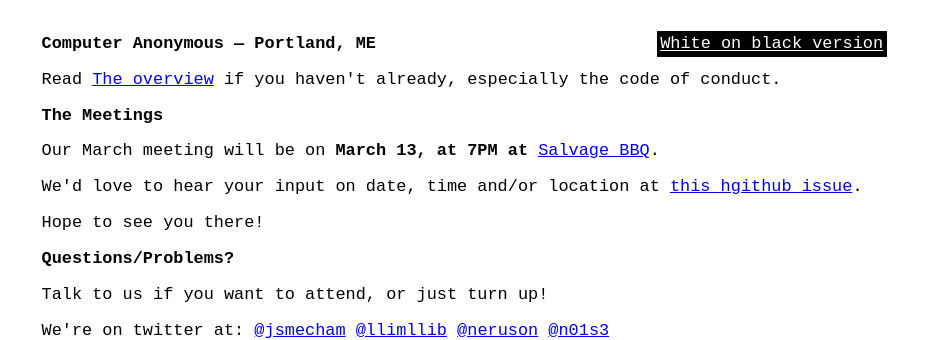
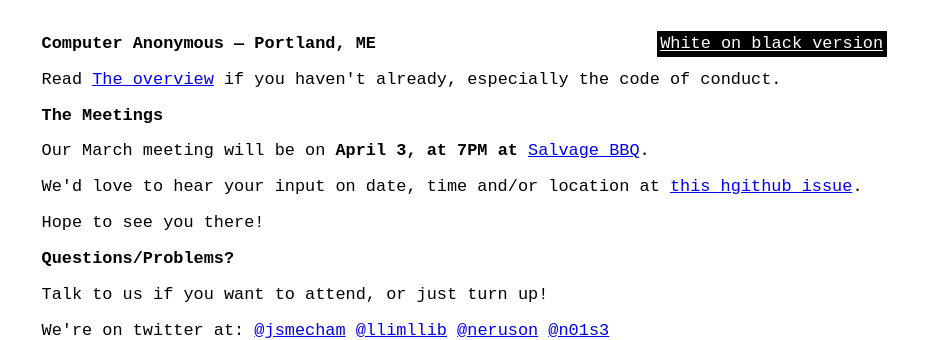
Before and after one commit to computeranonymous/computer, a Jekyll site: the page built from us_portland.html, in a window 1280 px wide. Shown: the top 340 px of the page, without its empty margins (176-1104 px from the left). Built offline with Jekyll 4.4.1, drawn with Linux system fonts in a browser that asks for light colours.

Commit message:
update portland date

```diff
--- a/us_portland.html
+++ b/us_portland.html
@@ -8,9 +8,9 @@
 
 <h3>The Meetings</h3>
 
-<p>Our March meeting will be on <b>March 13, at 7PM at</b> <a href="http://salvagebbq.com/">Salvage BBQ</a>.
+<p>Our March meeting will be on <b>April 3, at 7PM at</b> <a href="http://salvagebbq.com/">Salvage BBQ</a>.
 
-<p>We'd love to hear your input on date, time and/or location at <a href="https://github.com/llimllib/computer/issues/4">this hgithub issue</a>.
+<p>We'd love to hear your input on date, time and/or location at <a href="https://github.com/llimllib/computer/issues/6">this hgithub issue</a>.
 
 <p>Hope to see you there!
 
```
